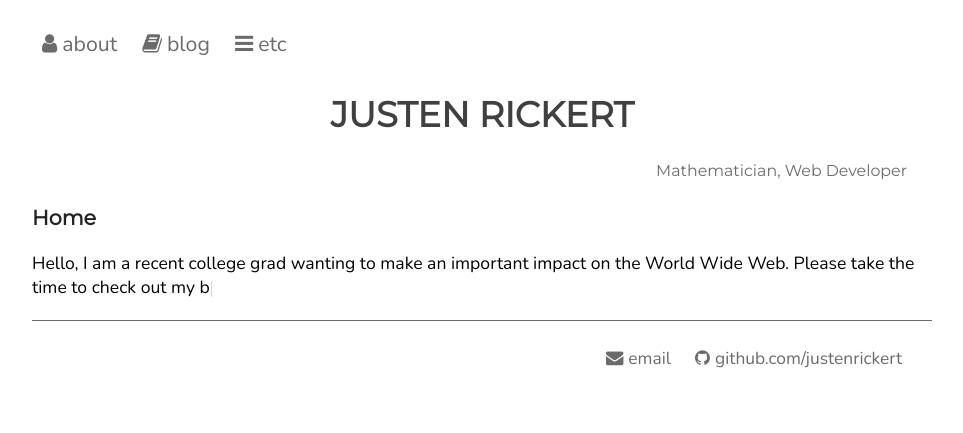
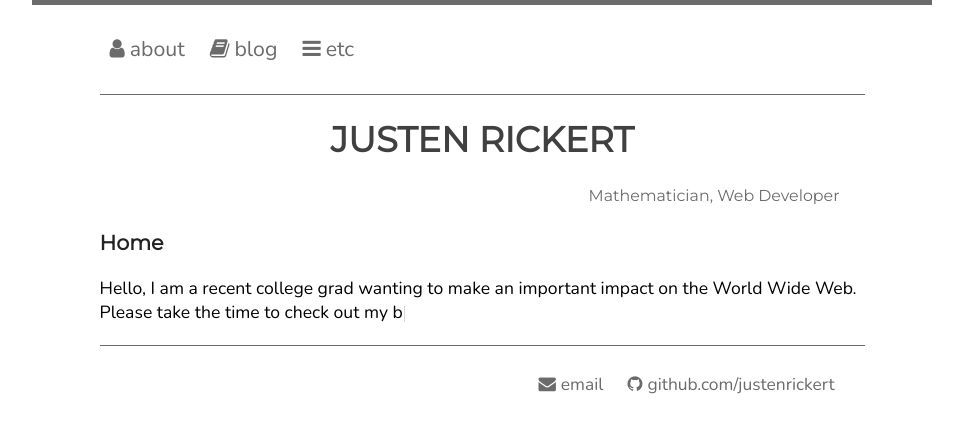
Before and after one commit to JustenRickert/justenrickert-old-user-page, a Jekyll site: the page built from index.html, in a window 1280 px wide. Shown: the top 433 px of the page, without its empty margins (158-1121 px from the left). Built offline with Jekyll 4.4.1, drawn with Linux system fonts in a browser that asks for light colours; nearby versions of some CDN libraries; some web fonts are replaced.

Commit message:
Small changes, added RSS support

```diff
--- a/_config.yml
+++ b/_config.yml
@@ -1,7 +1,14 @@
-exclude: [rebuildghpages, devserve, Gemfile, Gemfile.lock]
-description: A blog dedicated to mathematics, linguistics, reason, and somewhat my personal life
+exclude:
+  - rebuildghpages
+  - devserve
+  - Gemfile
+  - Gemfile.lock
+description: >
+  A blog dedicated to mathematics, programming, linguistics, and somewhat my
+  personal life
 future: false
 gems:
+  - jekyll-feed
   - jekyll-sitemap
   - jekyll-seo-tag
 google-analytics: UA-99443259-1
--- a/css/main.css
+++ b/css/main.css
@@ -6,6 +6,11 @@
     font-family: Nunito, sans-serif;
     font-weight: 500;
     font-size: 1.0em;
+}
+
+#content {
+    margin: auto auto;
+    width: 85%;
 }
 
 h1 {
@@ -91,6 +96,13 @@
     font-size: .7em;
 }
 
+nav {
+    font-size: 1.1em;
+    margin: auto auto;
+    width: 85%;
+    border-bottom: 1px solid #6B6B6B;
+}
+
 nav ul, footer ul {
     font-family: Montserrat;
     padding: 10px;
@@ -117,8 +129,9 @@
 }
 
 body {
+    margin-top: 0px;
+    border-top: 5px solid #6B6B6B;
     max-width: 900px;
-    width: 85%;
     font-size: 1.1em;
     margin-left: auto;
     margin-right: auto;
@@ -187,11 +200,9 @@
     text-decoration: underline;
 }
 
-#nav {
-    font-size: 1.1em;
-}
-
 footer {
+    margin: auto auto;
+    width: 85%;
     border-top: 1px solid #6B6B6B;
     font-size: .9em;
     text-align: right;
```
Also changed, not shown: Gemfile (line endings or trailing spaces), Gemfile.lock.
